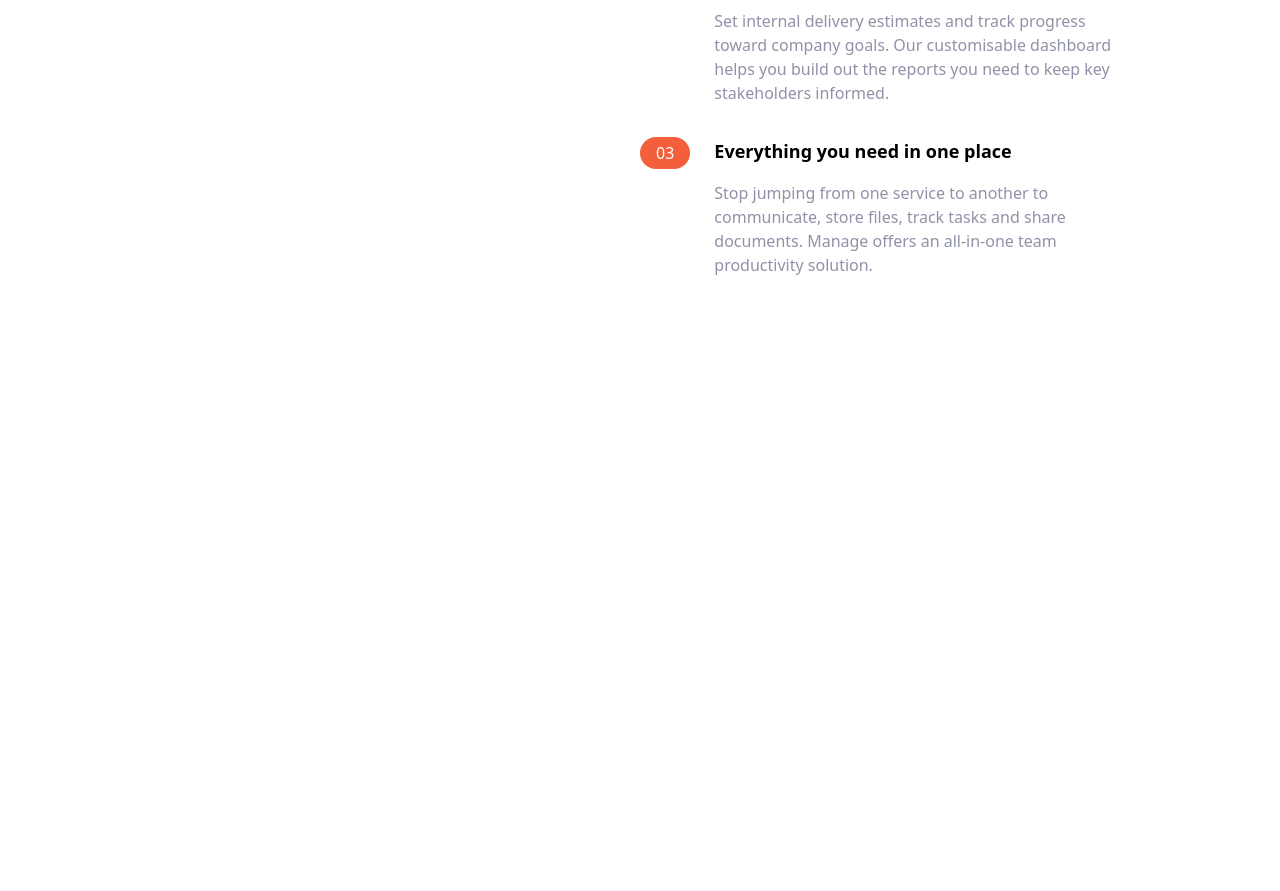
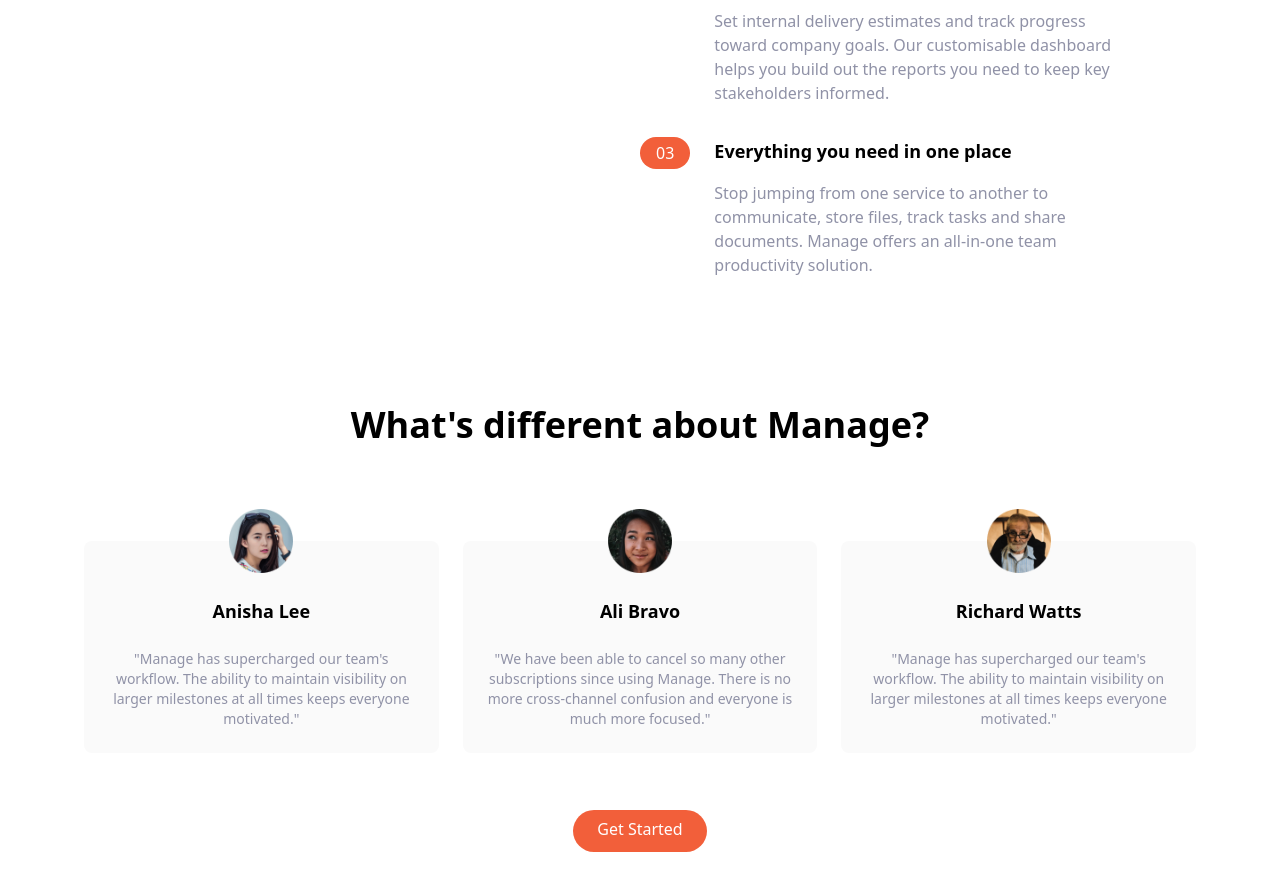
Before and after one commit to mariajbellido/landing-tailwindcss, a website: page public/index.html in a window 1280 px wide. Shown: the part 863-1754 px from the top of the page. Before the commit the page ends 1140 px from the top, so only its background shows below. Drawn offline with Linux system fonts and the light colour scheme.

Commit message:
Testimonials completed

```diff
--- a/public/index.html
+++ b/public/index.html
@@ -236,5 +236,111 @@
         </div>
       </div>
     </section>
+
+    <!-- Testimonials-->
+    <section id="testimonials">
+      <!--Container to heading and testimonial box-->
+      <div class="max-w-6xl px-5 mx-auto mt-32 text-center">
+        <!--Testimonial-->
+        <h2 class="text-4xl font-bold text-center">
+          What's different about Manage?
+        </h2>
+        <!-- Testimonials container-->
+        <div class="flex flex-col mt-24 md:flex-row md:space-x-6">
+          <!--Testimonial 1-->
+          <div
+            class="
+              flex flex-col
+              items-center
+              p-6
+              space-y-6
+              rounded-lg
+              bg-veryLightGray
+              md:w-1/3
+            "
+          >
+            <img
+              src="../public/img/avatar-anisha.png"
+              class="w-16 -mt-14"
+              alt="testimonial by Anisha"
+            />
+            <h5 class="text-lg font-bold">Anisha Lee</h5>
+            <p class="text-sm text-darkGrayishBlue">
+              "Manage has supercharged our team's workflow. The ability to
+              maintain visibility on larger milestones at all times keeps
+              everyone motivated."
+            </p>
+          </div>
+          <!--Testimonial 2-->
+          <div
+            class="
+              hidden
+              flex-col
+              items-center
+              p-6
+              space-y-6
+              rounded-lg
+              bg-veryLightGray
+              md:flex md:w-1/3
+            "
+          >
+            <img
+              src="../public/img/avatar-ali.png"
+              class="w-16 -mt-14"
+              alt="testimonial by Ali"
+            />
+            <h5 class="text-lg font-bold">Ali Bravo</h5>
+            <p class="text-sm text-darkGrayishBlue">
+              "We have been able to cancel so many other subscriptions since
+              using Manage. There is no more cross-channel confusion and
+              everyone is much more focused."
+            </p>
+          </div>
+          <!--Testimonial 3-->
+          <div
+            class="
+              hidden
+              flex-col
+              items-center
+              p-6
+              space-y-6
+              rounded-lg
+              bg-veryLightGray
+              md:flex md:w-1/3
+            "
+          >
+            <img
+              src="../public/img/avatar-richard.png"
+              class="w-16 -mt-14"
+              alt="testimonial by Richard"
+            />
+            <h5 class="text-lg font-bold">Richard Watts</h5>
+            <p class="text-sm text-darkGrayishBlue">
+              "Manage has supercharged our team's workflow. The ability to
+              maintain visibility on larger milestones at all times keeps
+              everyone motivated."
+            </p>
+          </div>
+        </div>
+        <!--Button-->
+        <div class="my-16">
+          <a
+            href="#"
+            class="
+              p-3
+              px-6
+              pt-2
+              text-white
+              bg-brightRed
+              rounded-full
+              baseline
+              hover:bg-brightRedLight
+            "
+          >
+            Get Started
+          </a>
+        </div>
+      </div>
+    </section>
   </body>
 </html>
```
Also changed, not shown: public/css/tailwind.css.
